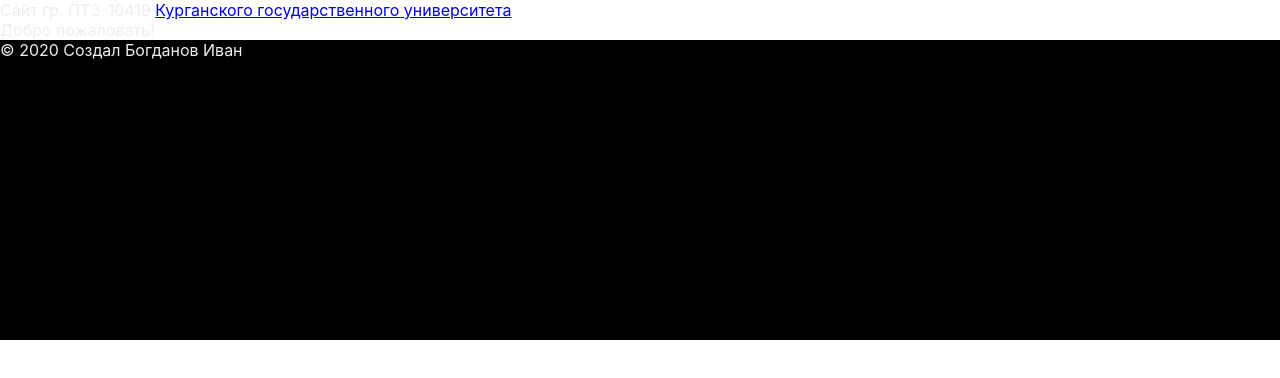
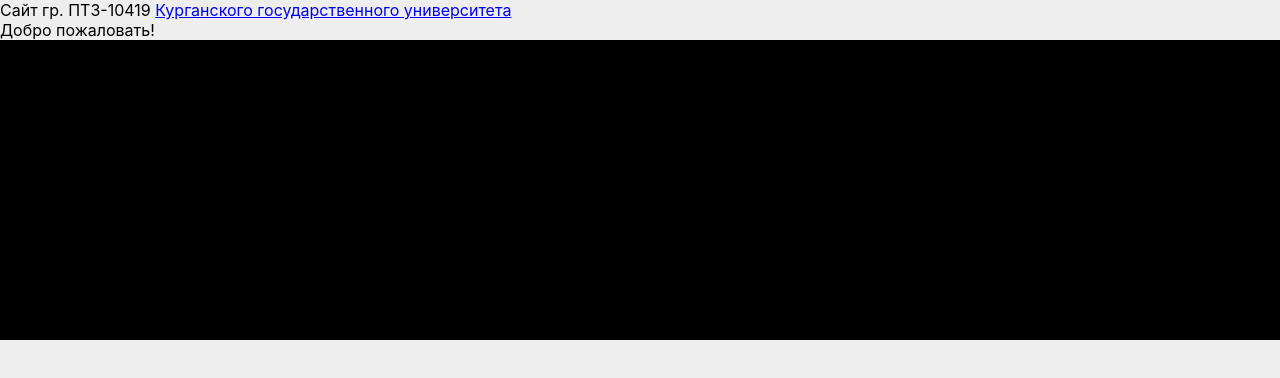
Before and after one commit to Ivan1804/YTC, a plain HTML site: page index.html in a window 1280 px wide. Drawn offline with Linux system fonts and the light colour scheme.

Commit message:
Update style.css

```diff
--- a/css/style.css
+++ b/css/style.css
@@ -19,7 +19,7 @@ h1 {
 
 body {
     font-family: 'Inter', sans-serif;
-    color: #eee;
+    background-color: #eee;
 }
 
 .card-text {
```
